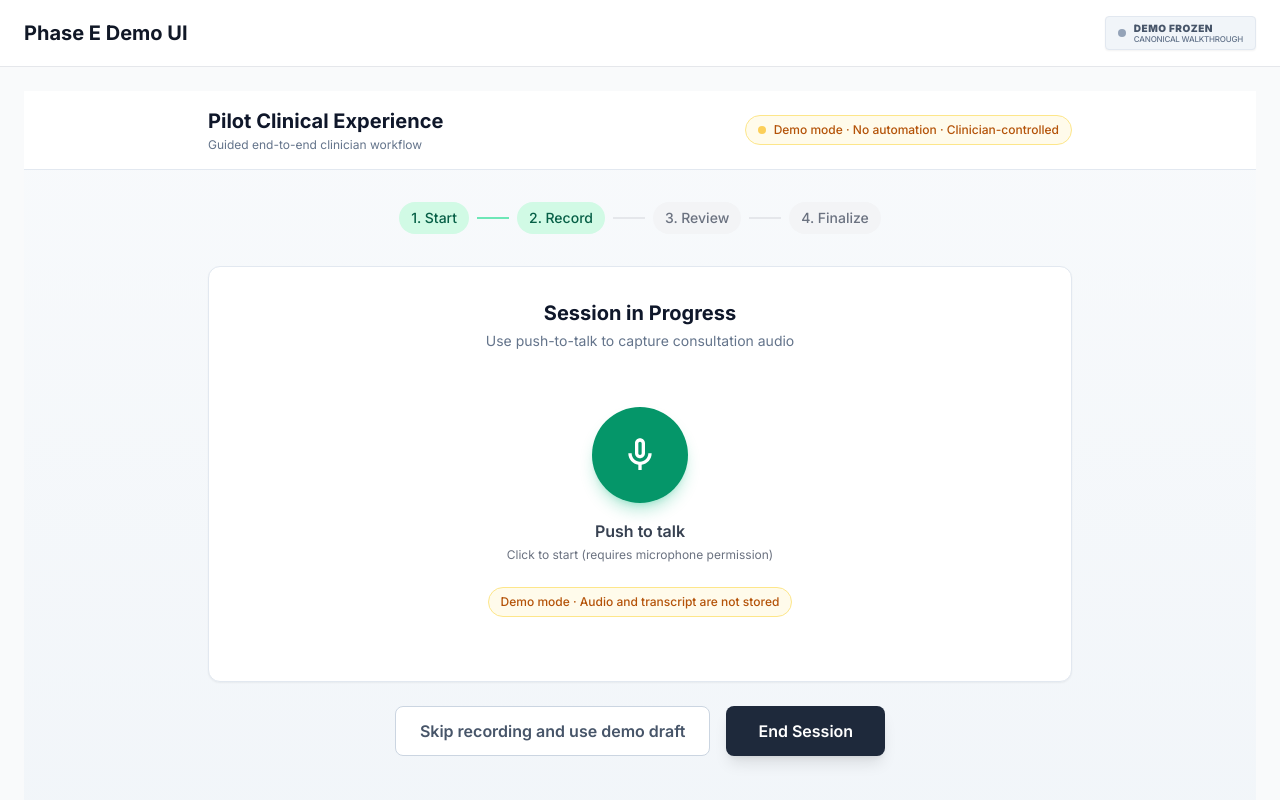
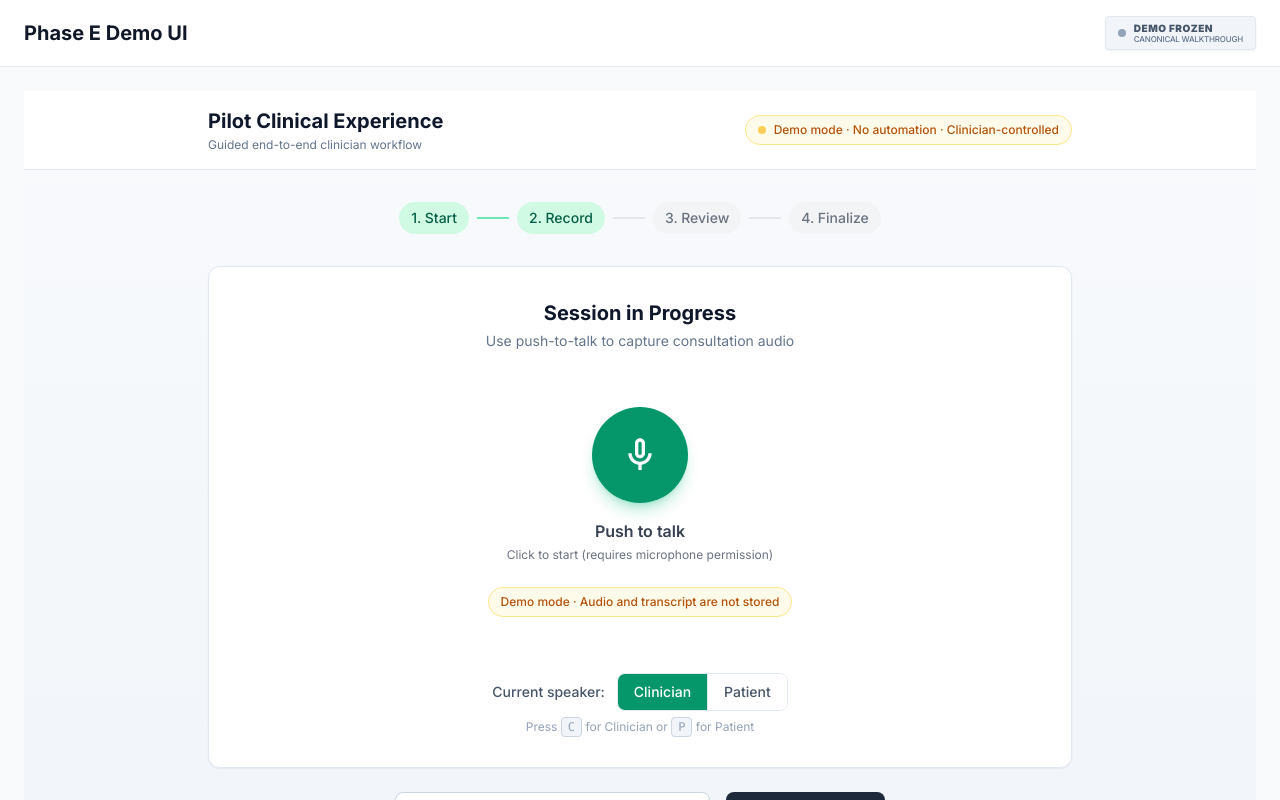
Before and after one commit to barhaughogda/zenthea-platform, a Next.js app in the folder apps/phase-e-demo-ui/: page /pilot in a window 1280 px wide. Both pictures are taken after a click on the button "Start Clinical Session". Shown: the top 800 px of the page. Built offline with nearby package versions, Linux system fonts and the light colour scheme.

Commit message:
Pilot UX: explicit speaker attribution for transcript (clinician/patient)

```diff
--- a/apps/phase-e-demo-ui/src/app/pilot/page.tsx
+++ b/apps/phase-e-demo-ui/src/app/pilot/page.tsx
@@ -1,6 +1,6 @@
 "use client";
 
-import React, { useState, useCallback, useRef } from "react";
+import React, { useState, useCallback, useRef, useEffect } from "react";
 import Link from "next/link";
 import { PilotSessionShell, AudioInputSim, PreparingDraftState } from "@/components/pilot";
 import { createPilotPersistenceAdapter } from "@starter/persistence-adapter";
@@ -28,6 +28,15 @@ const persistenceAdapter = createPilotPersistenceAdapter();
  */
 
 type PilotStep = "idle" | "session_active" | "preparing" | "draft_ready" | "finalized";
+
+// Speaker attribution types - EPHEMERAL (React state only)
+type Speaker = "clinician" | "patient";
+
+interface TranscriptSegment {
+  speaker: Speaker;
+  text: string;
+  timestamp: number;
+}
 
 // Demo draft content for the pilot experience
 const DEMO_DRAFT = {
@@ -118,9 +127,40 @@ export default function PilotPage() {
   // Transcript state - EPHEMERAL (React state only, never persisted)
   // SAFETY: Transcript exists ONLY in memory. On reset or page refresh, it is lost.
   // SAFETY: No localStorage, sessionStorage, indexedDB, filesystem, or logging.
-  const [liveTranscript, setLiveTranscript] = useState<string>("");
-  const [frozenTranscript, setFrozenTranscript] = useState<string>("");
+  const [transcriptSegments, setTranscriptSegments] = useState<TranscriptSegment[]>([]);
+  const [currentSegmentText, setCurrentSegmentText] = useState<string>("");
+  const [activeSpeaker, setActiveSpeaker] = useState<Speaker>("clinician");
   const [isTranscriptExpanded, setIsTranscriptExpanded] = useState(true);
+
+  // Ref to track latest speaker for use in callbacks
+  const activeSpeakerRef = useRef<Speaker>("clinician");
+
+  // Sync activeSpeakerRef with state
+  useEffect(() => {
+    activeSpeakerRef.current = activeSpeaker;
+  }, [activeSpeaker]);
+
+  // Keyboard shortcuts for speaker switching (C = Clinician, P = Patient)
+  useEffect(() => {
+    const handleKeyDown = (event: KeyboardEvent) => {
+      // Only active during recording session
+      if (step !== "session_active") return;
+
+      // Ignore if user is typing in an input field
+      const target = event.target as HTMLElement;
+      if (target.tagName === "INPUT" || target.tagName === "TEXTAREA") return;
+
+      const key = event.key.toLowerCase();
+      if (key === "c") {
+        setActiveSpeaker("clinician");
+      } else if (key === "p") {
+        setActiveSpeaker("patient");
+      }
+    };
+
+    window.addEventListener("keydown", handleKeyDown);
+    return () => window.removeEventListener("keydown", handleKeyDown);
+  }, [step]);
 
   // Audio blob ref - held in memory only during processing
   // IMPORTANT: This is set to null after draft generation
@@ -133,8 +173,10 @@ export default function PilotPage() {
     setTranscriptionError(null);
     setDraftGenerationError(null);
     // Clear transcript state (ephemeral - memory only)
-    setLiveTranscript("");
-    setFrozenTranscript("");
+    setTranscriptSegments([]);
+    setCurrentSegmentText("");
+    setActiveSpeaker("clinician");
+    activeSpeakerRef.current = "clinician";
     audioBlobRef.current = null;
   }, []);
 
@@ -143,10 +185,19 @@ export default function PilotPage() {
     // SAFETY: Transcript is stored ONLY in React state
     // No persistence to localStorage, sessionStorage, indexedDB, or filesystem
     // No logging to console
-    setLiveTranscript(transcript);
-    if (isFinal) {
-      // When recording stops, this will be the final accumulated transcript
-      setFrozenTranscript(transcript);
+
+    // Update current segment text (interim)
+    setCurrentSegmentText(transcript);
+
+    if (isFinal && transcript.trim()) {
+      // When recording stops, finalize the current segment with the active speaker
+      const newSegment: TranscriptSegment = {
+        speaker: activeSpeakerRef.current,
+        text: transcript.trim(),
+        timestamp: Date.now(),
+      };
+      setTranscriptSegments(prev => [...prev, newSegment]);
+      setCurrentSegmentText("");
     }
   }, []);
 
@@ -200,13 +251,17 @@ export default function PilotPage() {
     // Stop any active listening
     setIsListening(false);
 
-    // Freeze the transcript at end of session
-    const transcriptToUse = liveTranscript.trim() || frozenTranscript.trim();
-    if (transcriptToUse) {
-      setFrozenTranscript(transcriptToUse);
+    // Finalize any pending current segment text
+    if (currentSegmentText.trim()) {
+      const finalSegment: TranscriptSegment = {
+        speaker: activeSpeakerRef.current,
+        text: currentSegmentText.trim(),
+        timestamp: Date.now(),
+      };
+      setTranscriptSegments(prev => [...prev, finalSegment]);
+      setCurrentSegmentText("");
     }
-    // Clear live transcript (session ended)
-    setLiveTranscript("");
+
     setDraftGenerationError(null);
 
     // Show preparing state
@@ -219,6 +274,12 @@ export default function PilotPage() {
       authorId: "pilot-demo-clinician",
       ...({ source: "pilot-ui", humanAction: true } as any),
     } as any);
+
+    // Build transcript text from segments for draft generation
+    // Include speaker labels for context
+    const transcriptToUse = transcriptSegments
+      .map(seg => `[${seg.speaker === "clinician" ? "Clinician" : "Patient"}]: ${seg.text}`)
+      .join("\n");
 
     // Generate SOAP draft from transcript if available
     let draftText: string;
@@ -254,7 +315,7 @@ export default function PilotPage() {
 
     // Discard audio blob after draft generation
     audioBlobRef.current = null;
-  }, [liveTranscript, frozenTranscript, processCapturedAudioAndGenerateDraft]);
+  }, [currentSegmentText, transcriptSegments, processCapturedAudioAndGenerateDraft]);
 
   // Skip recording and use demo draft directly
   const handleSkipRecording = useCallback(async () => {
@@ -263,8 +324,8 @@ export default function PilotPage() {
 
     // Discard any captured audio and transcript (ephemeral - memory only)
     audioBlobRef.current = null;
-    setLiveTranscript("");
-    setFrozenTranscript("");
+    setTranscriptSegments([]);
+    setCurrentSegmentText("");
     setDraftGenerationError(null);
 
     // Show preparing state
@@ -313,8 +374,10 @@ export default function PilotPage() {
     setEditableDraft(""); // Discard any draft changes
     // Clear all transcript state (ephemeral - memory only)
     // SAFETY: On reset, transcript is lost. This is intended.
-    setLiveTranscript("");
-    setFrozenTranscript("");
+    setTranscriptSegments([]);
+    setCurrentSegmentText("");
+    setActiveSpeaker("clinician");
+    activeSpeakerRef.current = "clinician";
     setIsTranscriptExpanded(true);
     audioBlobRef.current = null; // Ensure no audio is retained
   }, []);
@@ -406,12 +469,44 @@ export default function PilotPage() {
               onTranscriptUpdate={handleTranscriptUpdate}
             />
 
+            {/* Speaker selection UI */}
+            <div className="mt-6 flex flex-col items-center gap-2">
+              <div className="flex items-center gap-3">
+                <span className="text-sm font-medium text-slate-600">Current speaker:</span>
+                <div className="flex rounded-lg border border-slate-200 overflow-hidden">
+                  <button
+                    onClick={() => setActiveSpeaker("clinician")}
+                    className={`px-4 py-2 text-sm font-medium transition-colors ${
+                      activeSpeaker === "clinician"
+                        ? "bg-emerald-600 text-white"
+                        : "bg-white text-slate-600 hover:bg-slate-50"
+                    }`}
+                  >
+                    Clinician
+                  </button>
+                  <button
+                    onClick={() => setActiveSpeaker("patient")}
+                    className={`px-4 py-2 text-sm font-medium transition-colors border-l border-slate-200 ${
+                      activeSpeaker === "patient"
+                        ? "bg-blue-600 text-white"
+                        : "bg-white text-slate-600 hover:bg-slate-50"
+                    }`}
+                  >
+                    Patient
+                  </button>
+                </div>
+              </div>
+              <p className="text-xs text-slate-400">
+                Press <kbd className="px-1.5 py-0.5 bg-slate-100 rounded border border-slate-300 font-mono">C</kbd> for Clinician or <kbd className="px-1.5 py-0.5 bg-slate-100 rounded border border-slate-300 font-mono">P</kbd> for Patient
+              </p>
+            </div>
+
             {/* Live transcript display during recording */}
-            {(isListening || liveTranscript) && (
+            {(isListening || transcriptSegments.length > 0 || currentSegmentText) && (
               <div className="mt-6 p-4 bg-slate-50 border border-slate-200 rounded-lg">
-                <div className="flex items-center gap-2 mb-2">
+                <div className="flex items-center gap-2 mb-3">
                   <span className="text-xs font-medium text-slate-500 uppercase tracking-wide">
-                    Live transcript (draft · not saved)
+                    Live transcript (reference only · not saved)
                   </span>
                   {isListening && (
                     <span className="flex h-2 w-2">
@@ -420,13 +515,40 @@ export default function PilotPage() {
                     </span>
                   )}
                 </div>
-                <p className="text-sm text-slate-700 min-h-[60px] whitespace-pre-wrap">
-                  {liveTranscript || (
-                    <span className="text-slate-400 italic">
+                <div className="space-y-3 min-h-[60px]">
+                  {/* Render completed segments */}
+                  {transcriptSegments.map((segment, index) => (
+                    <div key={index} className="flex gap-2">
+                      <span className={`text-xs font-semibold px-2 py-0.5 rounded shrink-0 ${
+                        segment.speaker === "clinician"
+                          ? "bg-emerald-100 text-emerald-700"
+                          : "bg-blue-100 text-blue-700"
+                      }`}>
+                        {segment.speaker === "clinician" ? "Clinician" : "Patient"}
+                      </span>
+                      <p className="text-sm text-slate-700">{segment.text}</p>
+                    </div>
+                  ))}
+                  {/* Current segment being transcribed */}
+                  {currentSegmentText && (
+                    <div className="flex gap-2">
+                      <span className={`text-xs font-semibold px-2 py-0.5 rounded shrink-0 ${
+                        activeSpeaker === "clinician"
+                          ? "bg-emerald-100 text-emerald-700"
+                          : "bg-blue-100 text-blue-700"
+                      }`}>
+                        {activeSpeaker === "clinician" ? "Clinician" : "Patient"}
+                      </span>
+                      <p className="text-sm text-slate-700 italic">{currentSegmentText}</p>
+                    </div>
+                  )}
+                  {/* Empty state */}
+                  {transcriptSegments.length === 0 && !currentSegmentText && (
+                    <span className="text-slate-400 italic text-sm">
                       {isListening ? "Listening... speak now" : "No transcript captured"}
                     </span>
                   )}
-                </p>
+                </div>
               </div>
             )}
 
@@ -501,7 +623,7 @@ export default function PilotPage() {
           )}
 
           {/* Transcript reference panel (collapsible) */}
-          {frozenTranscript && (
+          {transcriptSegments.length > 0 && (
             <div className="bg-slate-50 rounded-lg border border-slate-200 overflow-hidden">
               <button
                 onClick={() => setIsTranscriptExpanded(!isTranscriptExpanded)}
@@ -529,8 +651,19 @@ export default function PilotPage() {
                   <p className="text-xs text-slate-500 mt-3 mb-2 italic">
                     The transcript is not part of the medical record unless you copy content into the note.
                   </p>
-                  <div className="p-3 bg-white rounded border border-slate-200 text-sm text-slate-700 whitespace-pre-wrap max-h-48 overflow-y-auto">
-                    {frozenTranscript}
+                  <div className="p-3 bg-white rounded border border-slate-200 max-h-48 overflow-y-auto space-y-2">
+                    {transcriptSegments.map((segment, index) => (
+                      <div key={index} className="flex gap-2">
+                        <span className={`text-xs font-semibold px-2 py-0.5 rounded shrink-0 h-fit ${
+                          segment.speaker === "clinician"
+                            ? "bg-emerald-100 text-emerald-700"
+                            : "bg-blue-100 text-blue-700"
+                        }`}>
+                          {segment.speaker === "clinician" ? "Clinician" : "Patient"}
+                        </span>
+                        <p className="text-sm text-slate-700">{segment.text}</p>
+                      </div>
+                    ))}
                   </div>
                 </div>
               )}
```
